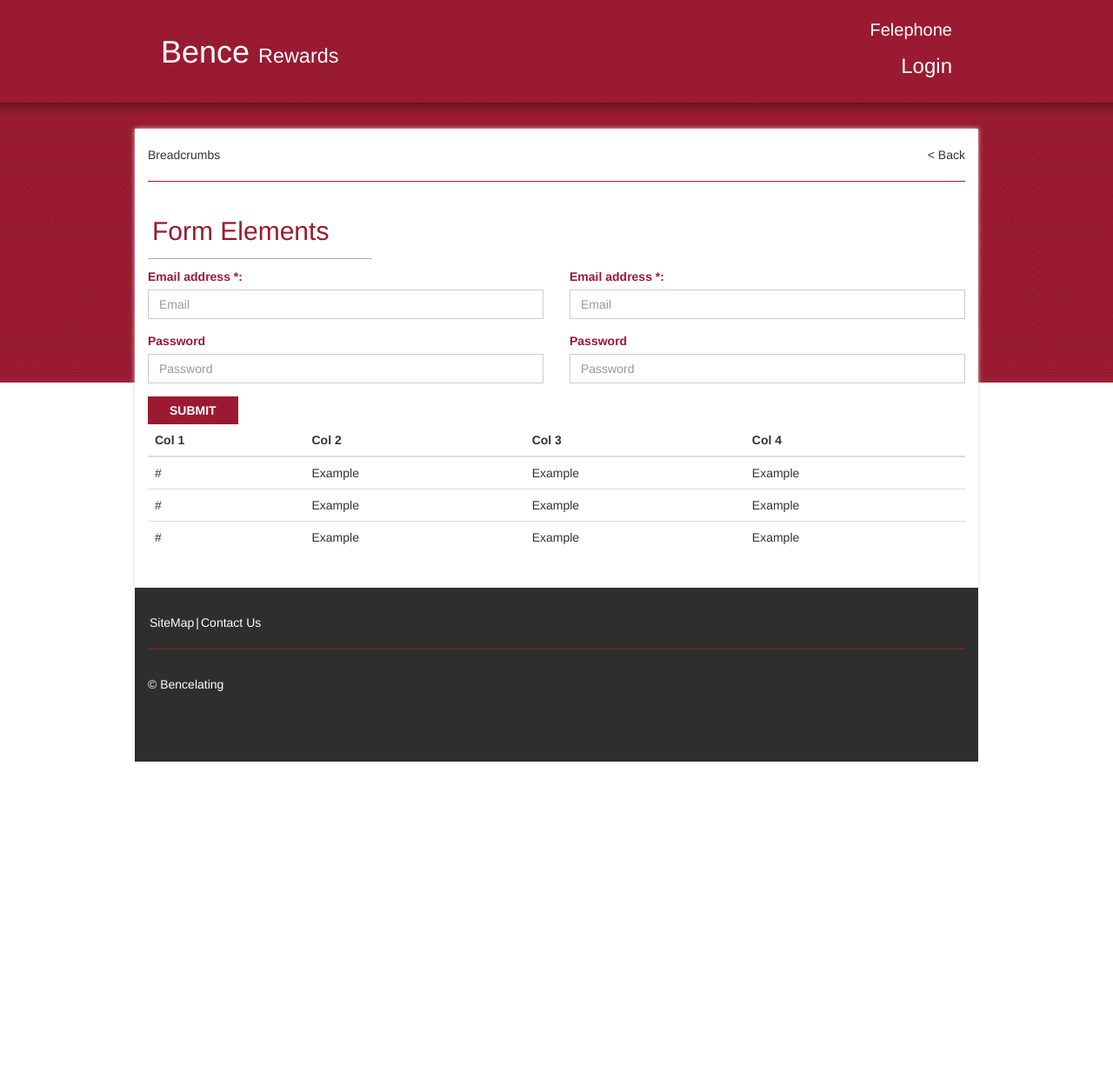
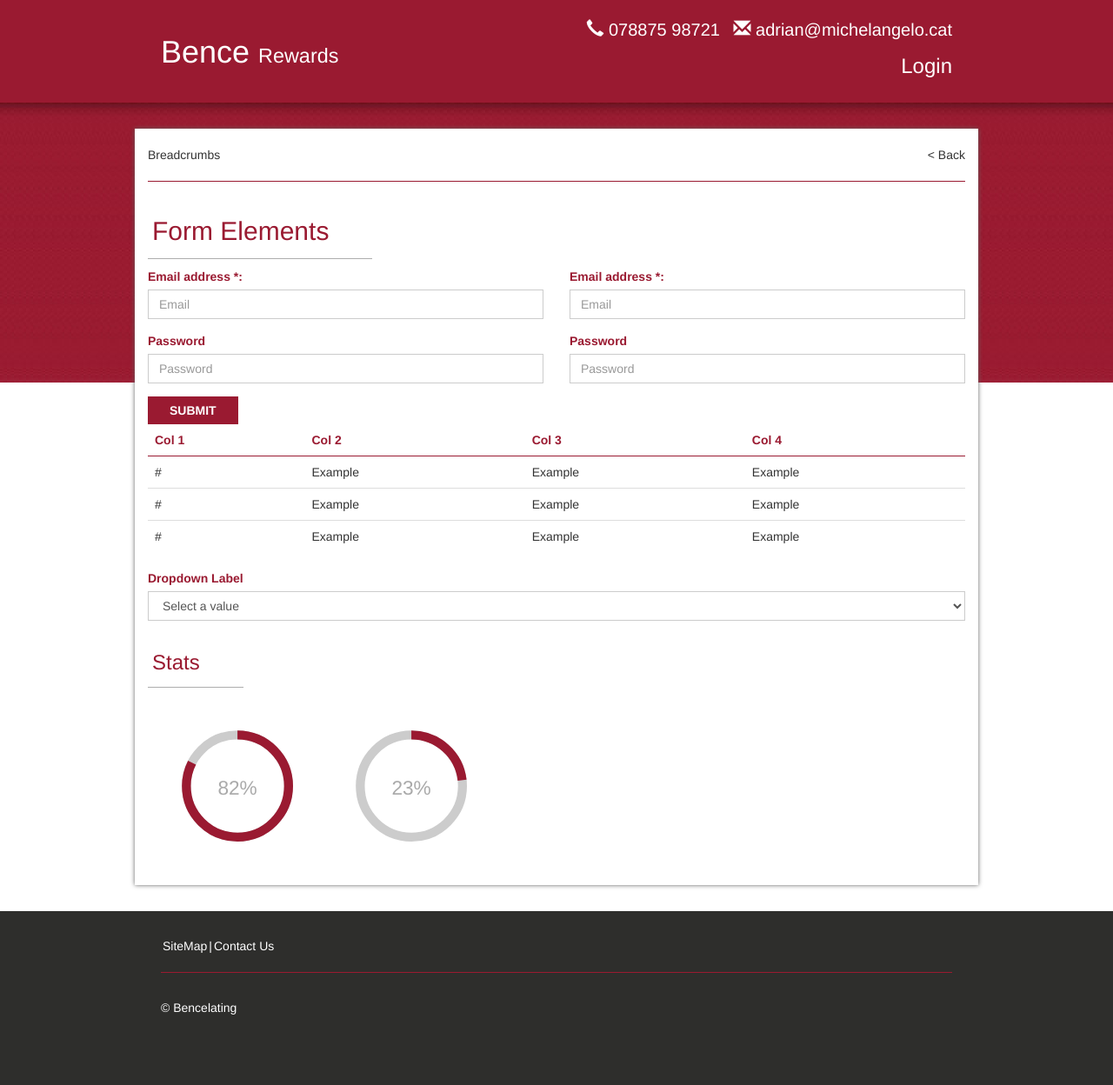
Before and after one commit to mporam/bence, a PHP site: page /templates/register.html in a window 1280 px wide. Shown: the whole page at 87% size. Before the commit the page ends 876 px from the top, so only its background shows below. Run offline with PHP 8.4, Linux system fonts and the light colour scheme.

Commit message:
style stats, tables and dropdowns

```diff
--- /dev/null
+++ b/templates/css/jquery.circliful.css
@@ -0,0 +1,41 @@
+/* Import the Google Font 'Lato' */
+@import url(http://fonts.googleapis.com/css?family=Lato:300,400,700);
+
+.outer {
+    fill: transparent;
+    stroke: #333;
+    stroke-width: 19.8;
+    stroke-dasharray: 534;
+    transition: stroke-dashoffset 1s;
+    -webkit-animation-play-state: running;
+    /* firefox bug fix - won't rotate at 90deg angles */
+    -moz-transform: rotate(-89deg) translateX(-190px);
+}
+
+/* full circle 25 empty 534 */
+.inner {
+    fill: transparent;
+    stroke: orange;
+    stroke-width: 20;
+    stroke-dasharray: 534;
+    transition: stroke-dashoffset 1s;
+    -webkit-animation-play-state: running;
+    /* firefox bug fix - won't rotate at 90deg angles */
+    -moz-transform: rotate(-89deg) translateX(-190px);
+    stroke-dashoffset: 0;
+}
+
+.circliful {
+    overflow: visible !important;
+
+}
+
+.svg-container {
+    width: 100%;
+    margin: 0 auto;
+    overflow: visible;
+}
+
+svg .icon {
+    font-family: FontAwesome;
+}
--- a/templates/css/style.css
+++ b/templates/css/style.css
@@ -53,11 +53,12 @@ header .contact .glyphicon {
 /*------------------ MAIN CONTENT ------------------*/
 
 main.shadow {
-    -webkit-box-shadow: 0px 0px 5px 0px rgba(217,217,217,1);
-    -moz-box-shadow: 0px 0px 5px 0px rgba(217,217,217,1);
-    box-shadow: 0px 0px 5px 0px rgba(217,217,217,1);
+    -webkit-box-shadow: 0 0 5px 0 rgba(100,100,100,1);
+    -moz-box-shadow: 0 0 5px 0 rgba(100,100,100,1);
+    box-shadow: 0 0 5px 0 rgba(100,100,100,1);
     padding-top: 20px;
     padding-bottom: 20px;
+    margin-bottom: 30px;
 }
 
 main {
@@ -65,7 +66,8 @@ main {
     background-color: #ffffff;
 }
 
-main h2 {
+main h2,
+main h3 {
     color: #9A1A31;
     float: left;
     padding-right: 50px;
@@ -141,6 +143,22 @@ label {
     color: #adadad;
 }
 
+/*------------------ Tables */
+
+.table thead tr th {
+    border-bottom: 1px solid #9A1A31;
+    color: #9A1A31;
+}
+.table td {
+    border-bottom: 0;
+}
+
+/*------------------ Stats */
+.stat {
+    width: 200px;
+    float: left;
+}
+
 /*------------------ FOOTER ------------------*/
 footer {
     background-color: #2E2E2C;
--- a/templates/register.html
+++ b/templates/register.html
@@ -3,19 +3,43 @@
 <head>
     <title>Bence Template</title>
     <link type="text/css" rel="stylesheet" href="css/bootstrap.min.css"/>
+    <link type="text/css" rel="stylesheet" href="css/jquery.circliful.css"/>
     <link type="text/css" rel="stylesheet" href="css/style.css"/>
     <script src="https://ajax.googleapis.com/ajax/libs/jquery/1.12.4/jquery.min.js"></script>
     <script type="text/javascript" src="js/bootstrap.min.js"></script>
+    <script type="text/javascript" src="js/jquery.circliful.min.js"></script>
+    <script>
+        $( document ).ready(function() {
+
+            $("#test-circle").circliful({
+                animationStep: 5,
+                foregroundBorderWidth: 10,
+                backgroundBorderWidth: 10,
+                percent: 82,
+                foregroundColor: '#9A1A31'
+            });
+
+            $("#test-circle-2").circliful({
+                animationStep: 5,
+                foregroundBorderWidth: 10,
+                backgroundBorderWidth: 10,
+                percent: 23,
+                foregroundColor: '#9A1A31'
+            });
+        });
+    </script>
 </head>
 <body>
 <header>
     <div class="container">
         <div id="logo" class="col-md-6">
-            <h1>Bence <small>Rewards</small></h1>
+            <h1>Bence
+                <small>Rewards</small>
+            </h1>
         </div>
         <div class="col-md-6">
             <div class="contact">
-                Felephone
+                <span class="glyphicon glyphicon-earphone" aria-hidden="true"></span> 078875 98721 <span class="glyphicon glyphicon-envelope"></span> adrian@michelangelo.cat
             </div>
             <div class="action">
                 Login
@@ -93,15 +117,36 @@
                 </tbody>
             </table>
         </div>
+
+        <div class="col-xs-12">
+            <div class="form-group">
+                <label for="dropdown">Dropdown Label</label>
+                <select class="form-control" id="dropdown">
+                    <option>Select a value</option>
+                </select>
+            </div>
+        </div>
+
+        <div class="col-xs-12">
+            <h3>Stats</h3>
+        </div>
+        <div class="col-xs-12">
+            <div id="test-circle" class="stat"></div>
+            <div id="test-circle-2" class="stat"></div>
+        </div>
     </div>
 </main>
-<footer class="container">
-        <nav class="foot">
-            <a href="#">SiteMap</a>|<a href="#">Contact Us</a>
-        </nav>
-        <div class="foot metadata">
-            &copy; Bencelating
+<footer>
+    <div class="container">
+        <div class="col-xs-12">
+            <nav class="slightly-centred-div">
+                <a href="#">SiteMap</a>|<a href="#">Contact Us</a>
+            </nav>
+            <div class="slightly-centred-div metadata">
+                &copy; Bencelating
+            </div>
         </div>
+    </div>
 </footer>
 </body>
 </html>
```
Also changed, not shown: templates/js/jquery.circliful.min.js (added).
